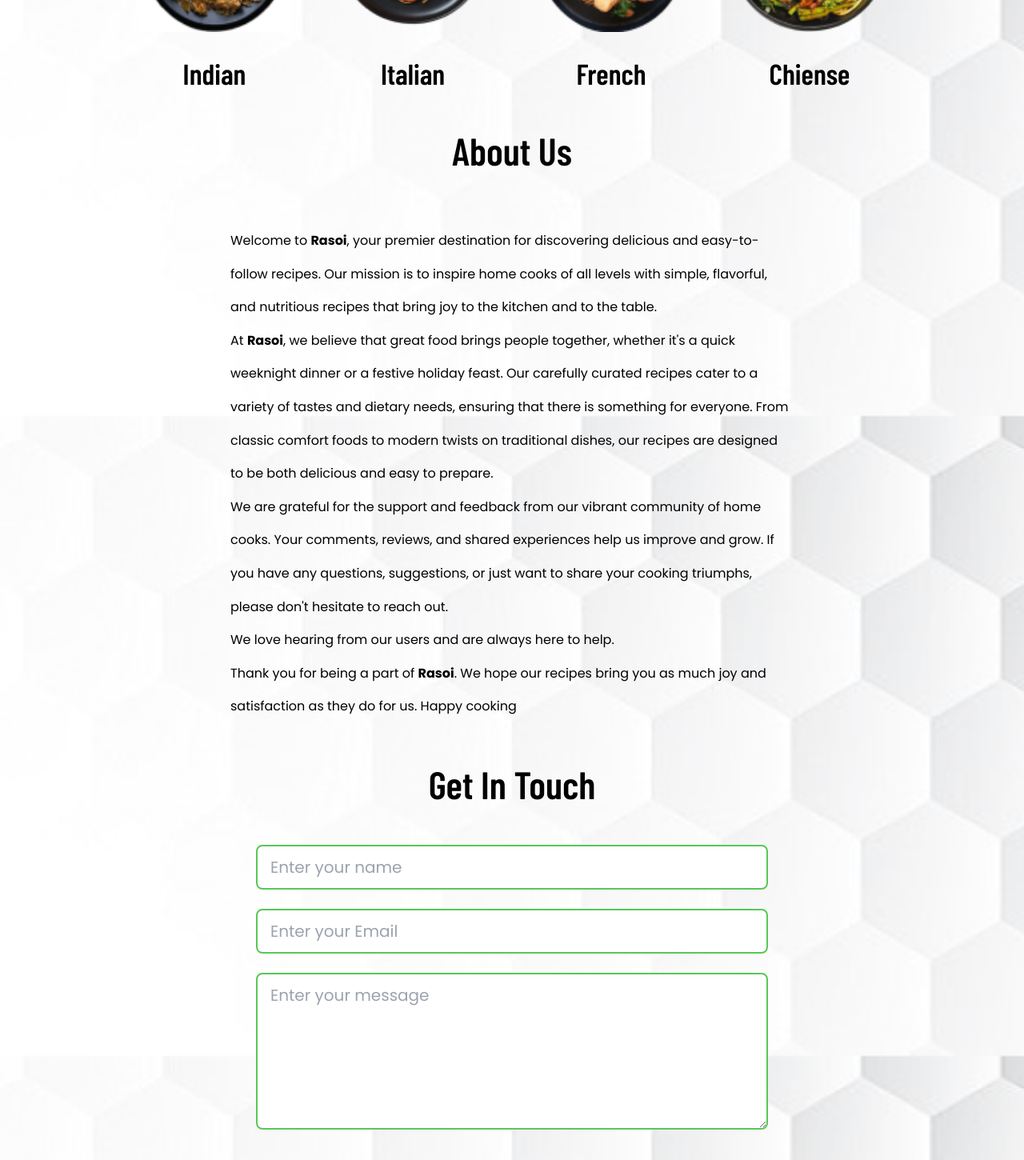
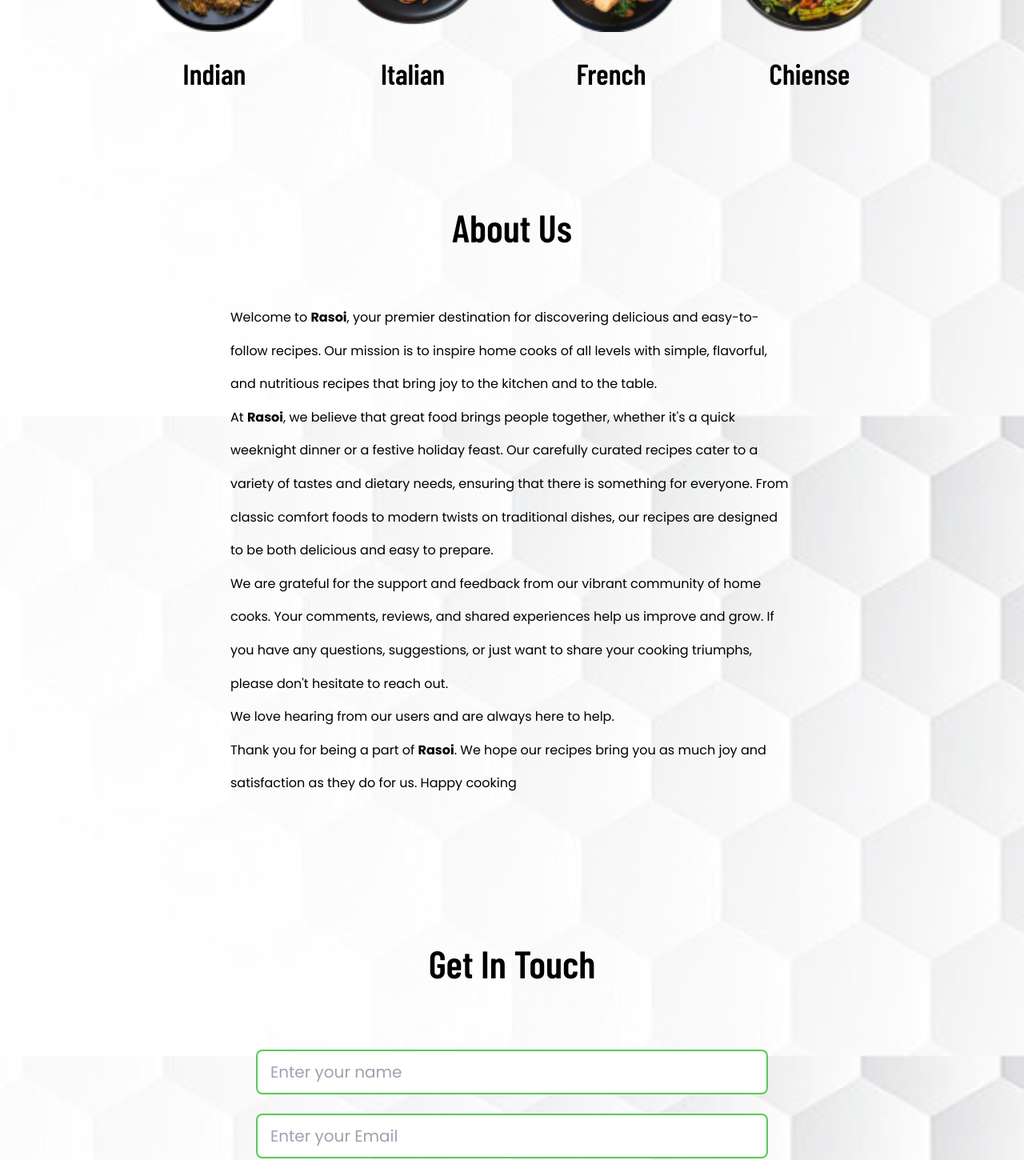
Before and after one commit to Bhushan9001/Rasoi, a React (Vite) app in the folder client/: page / in a window 1280 px wide. Shown: the part 1080-2530 px from the top of the page at 80% size. Built offline with nearby package versions, Linux system fonts and the light colour scheme.

Commit message:
scrolling adjusted

```diff
--- a/client/src/pages/About.jsx
+++ b/client/src/pages/About.jsx
@@ -2,8 +2,8 @@ import React from 'react'
 
 const About = () => {
     return (
-        <>
-            <div className='text-5xl font-semibold font-barlow-condensed text-center py-8' name = "About">
+        <div className='' name = "About">
+            <div className='text-5xl font-semibold font-barlow-condensed text-center pt-28 md:pt-32 pb-8'>
                 About Us
             </div>
             <div className='px-6 py-4 md:px-72 md:py-9 font-poppins' style={{ lineHeight: '2.6' }}>
@@ -13,7 +13,7 @@ const About = () => {
                 We love hearing from our users and are always here to help.<br/>
                 Thank you for being a part of <span className='font-bold'>Rasoi</span>. We hope our recipes bring you as much joy and satisfaction as they do for us. Happy cooking
             </div>
-        </>
+        </div>
     )
 }
 
--- a/client/src/pages/Contact.jsx
+++ b/client/src/pages/Contact.jsx
@@ -7,9 +7,9 @@ const Contact = () => {
     };
 
     return (
-        <div className='my-4' name="Contact">
+        <div className='' name="Contact">
 
-            <div className='flex space-x-4 justify-center my-4'>
+            <div className='flex space-x-4 justify-center mb-2 md:my-4 pt-28 md:pt-32 pb-5 md:pb-8'>
                 <div className='text-5xl font-barlow-condensed font-semibold'>Get In Touch</div>
             </div>
 
```
